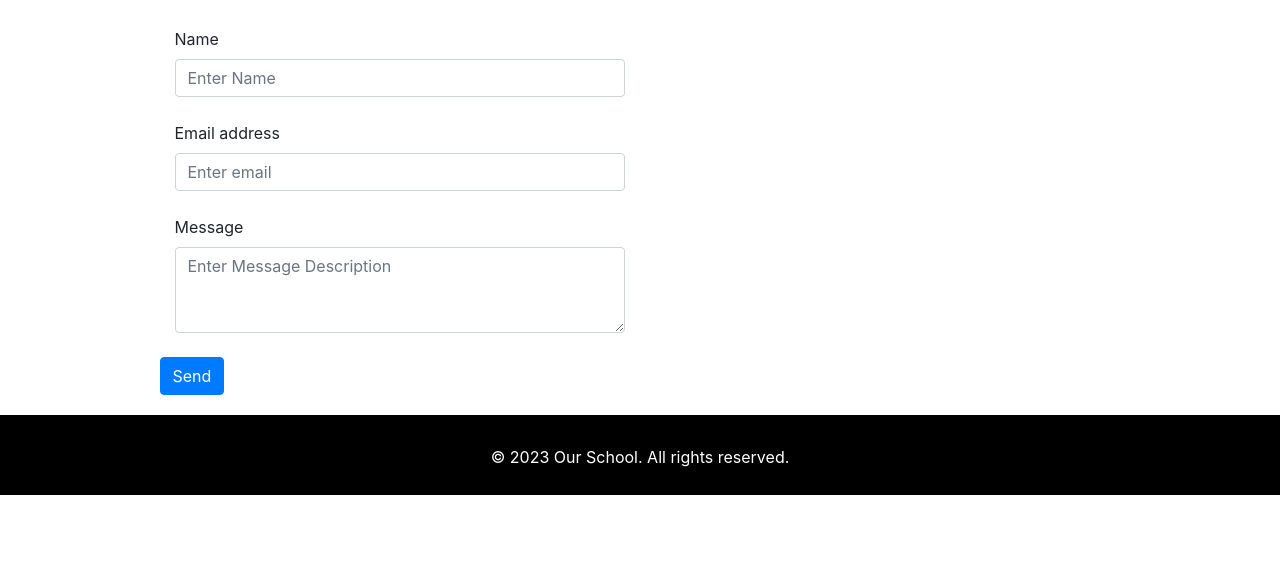
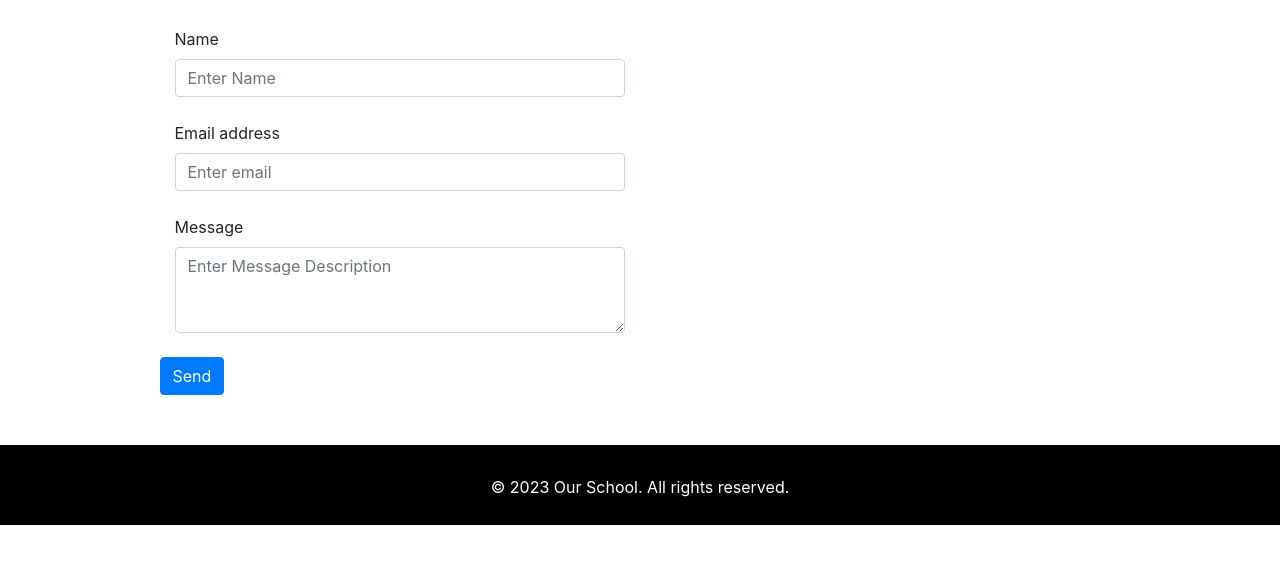
Before and after one commit to FVISAbha/FVISlibrary.github.io, a plain HTML site: page contactus.html in a window 1280 px wide. Shown: the part 221-784 px from the top of the page. Drawn offline with nearby package versions, Linux system fonts and the light colour scheme.

Commit message:
Update contactus.html

```diff
--- a/contactus.html
+++ b/contactus.html
@@ -243,7 +243,7 @@
     </section>
 
     <footer class="" style="background-color: black; color: white;padding-top:30px;padding-bottom: 10px;text-align:
-    center;margin-top: 20px;">
+    center;margin-top: 50px;">
         <p>&copy; 2023 Our School. All rights reserved.</p>
     </footer>
 <!-- <script src="https://cdn.jsdelivr.net/npm/bootstrap@5.3.2/dist/js/bootstrap.bundle.min.js" integrity="sha384-C6RzsynM9kWDrMNeT87bh95OGNyZPhcTNXj1NW7RuBCsyN/o0jlpcV8Qyq46cDfL" crossorigin="anonymous"></script> -->
```
